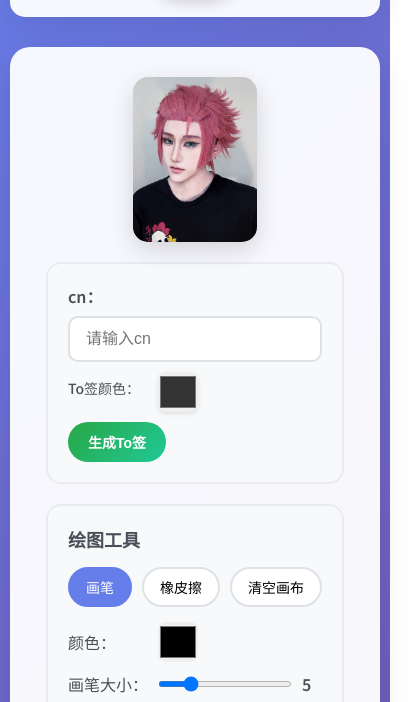
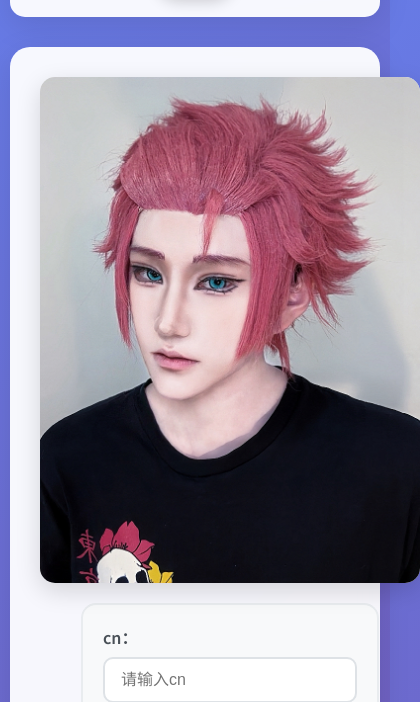
Before and after one commit to ShrkingXX/Sharky_cos, a website: page signature-editor.html in a window 390 px wide. Shown: the part 142-844 px from the top of the page, 420 px wide, since content can reach past the window. Drawn offline with Linux system fonts and the light colour scheme; a web font is replaced by a local one.

Commit message:
revise mobile

```diff
--- a/signature-editor.css
+++ b/signature-editor.css
@@ -626,4 +626,24 @@ body {
       font-size: 18px;
       padding: 8px 0;
     }
+    .image-container {
+      width: auto !important;
+      max-width: 100vw;
+      max-height: 60vh;
+      margin: 0 auto;
+      aspect-ratio: 3/4;
+      display: flex;
+      justify-content: center;
+      align-items: center;
+    }
+    #selected-image,
+    #drawing-canvas {
+      width: auto !important;
+      height: 60vh !important;
+      max-height: 60vh;
+      aspect-ratio: 3/4;
+      max-width: 100vw;
+      display: block;
+      margin: 0 auto;
+    }
 }
--- a/signature-editor.js
+++ b/signature-editor.js
@@ -399,7 +399,7 @@ function renderFinalImage(targetCanvas, targetCtx) {
                 toFontSize = 18 * scaleX; // .font-preview-item font-size
                 sigFontSize = 18 * scaleX; // Signature uses 18px
                 toX = 0.05 * cropWidth; // Top-left 5%
-                toY = 0.10 * cropHeight; // Top 10%
+                toY = 0.15 * cropHeight; // Top 10%
                 toShadowBlur = 2 * scaleX;
                 toShadowOffset = 1 * scaleX;
                 watermarkFontSize = toFontSize * 2 / 3;
```
